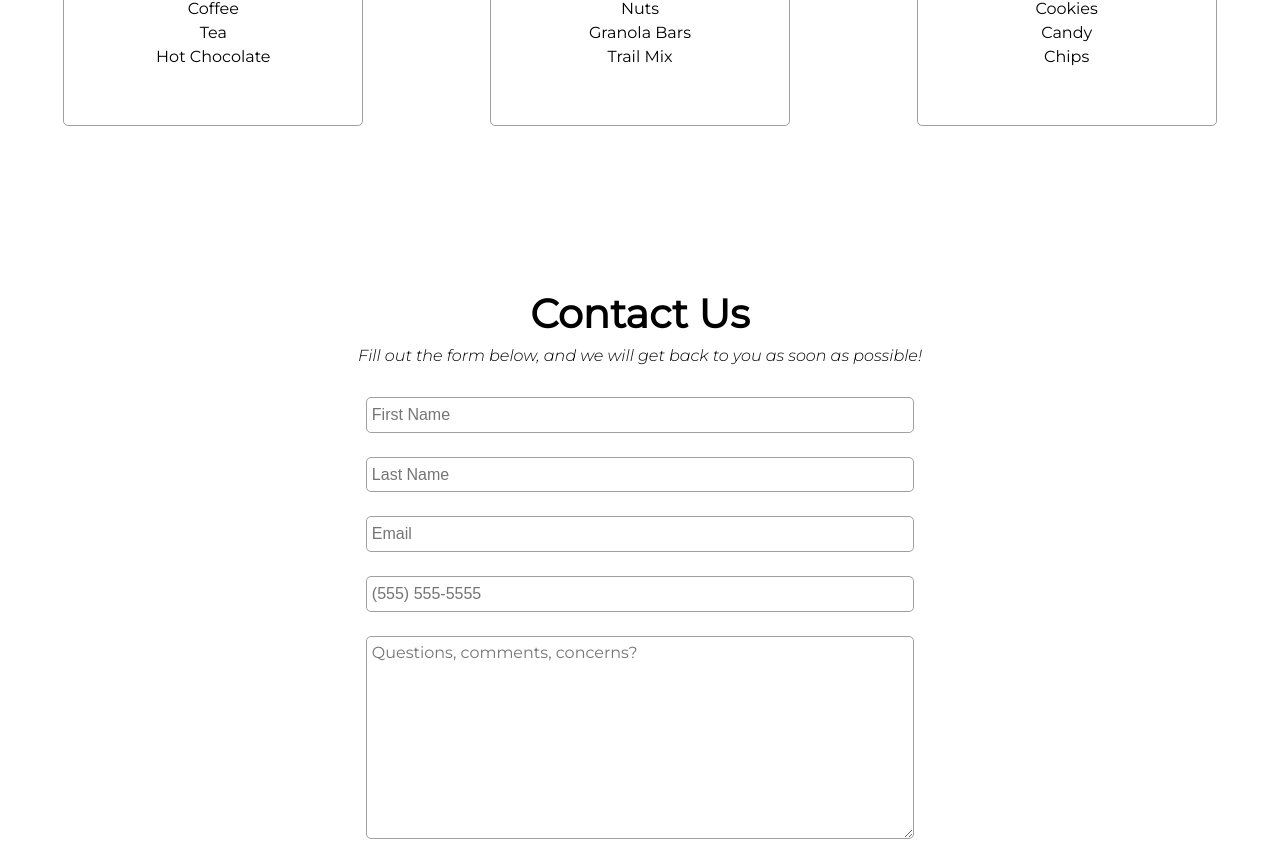
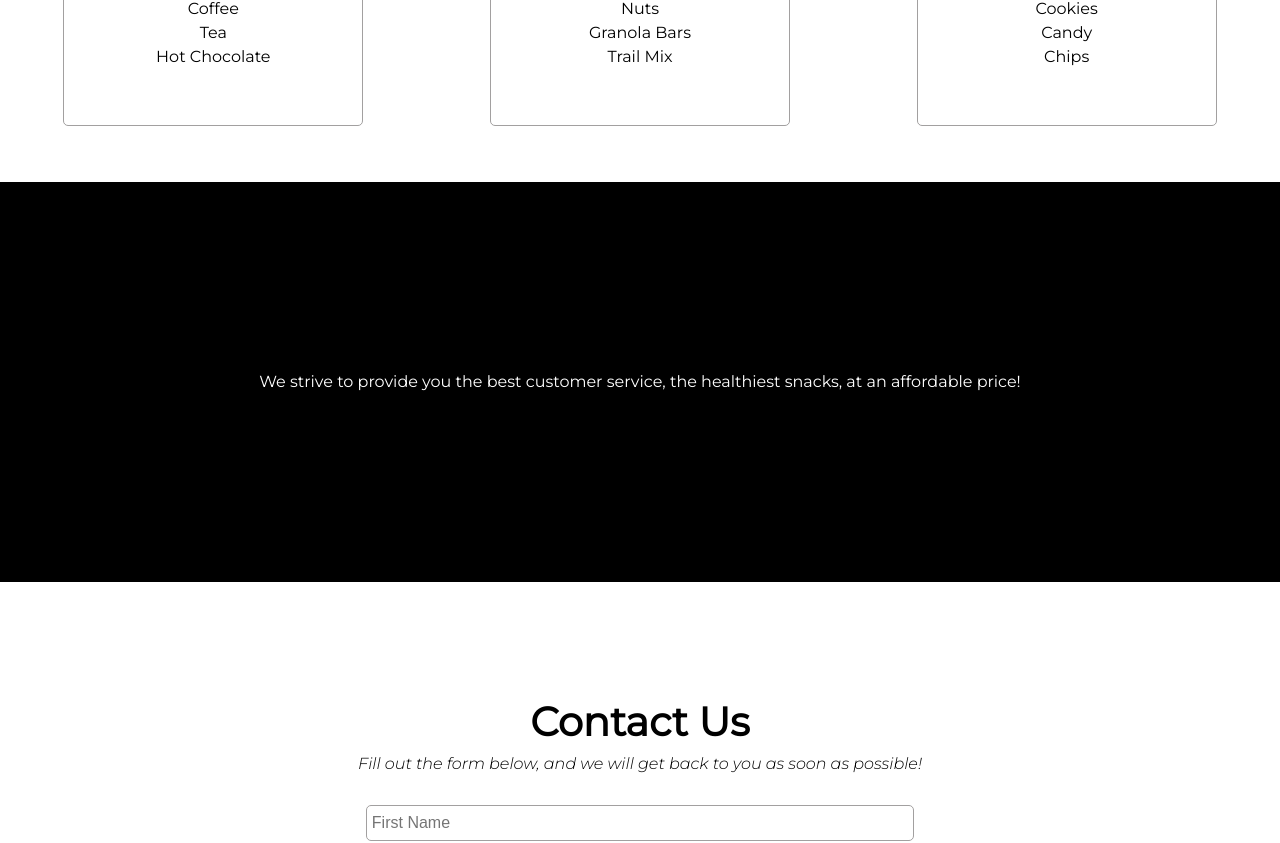
Before and after one commit to chrispalka/davasolutions, a React app: page / in a window 1280 px wide. Shown: the part 1120-1963 px from the top of the page. Built offline with nearby package versions, Linux system fonts and the light colour scheme.

Commit message:
Further styling - addition of next section

```diff
--- a/client/src/assets/App.module.css
+++ b/client/src/assets/App.module.css
@@ -1,7 +1,6 @@
 .mainWrapper {
-  margin: 0px auto;
   width: 100%;
-  max-width: 1600px;
+  max-width: 100%;
   min-height: 100vh;
 }
 
@@ -12,6 +11,11 @@
   transition: all ease 1s;
 }
 
+.footerSection {
+  background-color: #ffffff;
+  height: 700px;
+}
+
 .sectionWrapperFadeIn {
   opacity: 0;
 }
@@ -19,12 +23,15 @@
 .logoSection {
   /* border: 2px solid yellow; */
   display: flex;
+  background-color: black;
+
   flex-direction: column;
   align-items: center;
   justify-content: flex-start;
 }
 .carouselSection {
   padding-top: 3.5rem;
+  padding-bottom: 3.5rem;
   display: flex;
   flex-direction: column;
   align-items: center;
@@ -37,10 +44,10 @@
 }
 
 .contactSection {
-  padding-top: 4.25rem;
+  padding-top: 3.25rem;
+  padding-bottom: 3.25rem;
   /* border: 2px solid red; */
-  min-height: 100vh;
-  height: 100vh;
+  background-color: white;
   display: flex;
   flex-direction: column;
   align-items: center;
@@ -48,14 +55,12 @@
 }
 
 .logoSubContainer {
-  margin-top: 50px;
   display: flex;
   justify-content: center;
   align-items: center;
   padding: 2rem 1.5625rem;
-  background-color: black;
   text-align: center;
-  color: #ffffff;
+  color: white;
   width: 100%;
   height: 400px;
 }
@@ -64,6 +69,7 @@
   display: flex;
   justify-content: center;
   padding-top: 4.25rem;
+  margin-bottom: 3.125rem;
   -webkit-transition: all ease 1s;
   -moz-transition: all ease 1s;
   transition: all ease 1s;
@@ -86,13 +92,11 @@
   }
 
   .contactSection {
-    padding-top: 10.25rem;
+    padding-top: 7.25rem;
   }
   .logoSection {
-
   }
   .carouselSection {
-
   }
 }
 
@@ -104,13 +108,12 @@
   }
 
   .contactSection {
-    padding-top: 10.25rem;
+    padding-top: 7.25rem;
   }
 
   .carouselSection {
   }
   .logoSection {
-
   }
 }
 
@@ -122,11 +125,10 @@
   }
 
   .contactSection {
-    padding-top: 10.25rem;
+    padding-top: 7.25rem;
   }
   .carouselSection {
   }
   .logoSection {
-
   }
 }
--- a/client/src/assets/Navbar.module.css
+++ b/client/src/assets/Navbar.module.css
@@ -233,7 +233,7 @@
     display: none;
   }
   .navContainer {
-    background-color: rgba(0, 0, 0, 0.8);
+    background-color: rgba(255, 255, 255, 0.8);
     display: flex;
     height: 4rem;
     left: 0;
@@ -270,7 +270,7 @@
     top: -6rem;
   }
   .links a {
-    color: gray;
+    color: black;
     -webkit-transition: all ease-in-out 0.5s;
     -moz-transition: all ease-in-out 0.5s;
     transition: all ease-in-out 0.5s;
@@ -279,7 +279,7 @@
     display: none;
   }
   .links a:hover {
-    color: #ffffff;
+    color: gray;
   }
 
   .logoContainer {
--- a/client/src/components/App.jsx
+++ b/client/src/components/App.jsx
@@ -51,9 +51,16 @@ const App = () => {
           <section id='products' className={styles.carouselSection}>
             <Products />
           </section>
+          <section className={styles.logoSection}>
+            <div className={styles.logoSubContainer}>
+              We strive to provide you the best customer service, the healthiest
+              snacks, at an affordable price!
+            </div>
+          </section>
           <section id='contact' className={styles.contactSection}>
             <Form />
           </section>
+          <footer className={styles.footerSection}>footer text</footer>
         </div>
       </main>
     </>
--- a/client/src/hooks/useScroll.jsx
+++ b/client/src/hooks/useScroll.jsx
@@ -12,7 +12,7 @@ const useScroll = () => {
       const direction = scrollY > lastScrollY ? false : true;
       if (
         direction !== scrollDirection &&
-        (scrollY - lastScrollY > 10 || scrollY - lastScrollY < -10)
+        (scrollY - lastScrollY > 1 || scrollY - lastScrollY < -1)
       ) {
         setScrollDirection(direction);
       }
```
